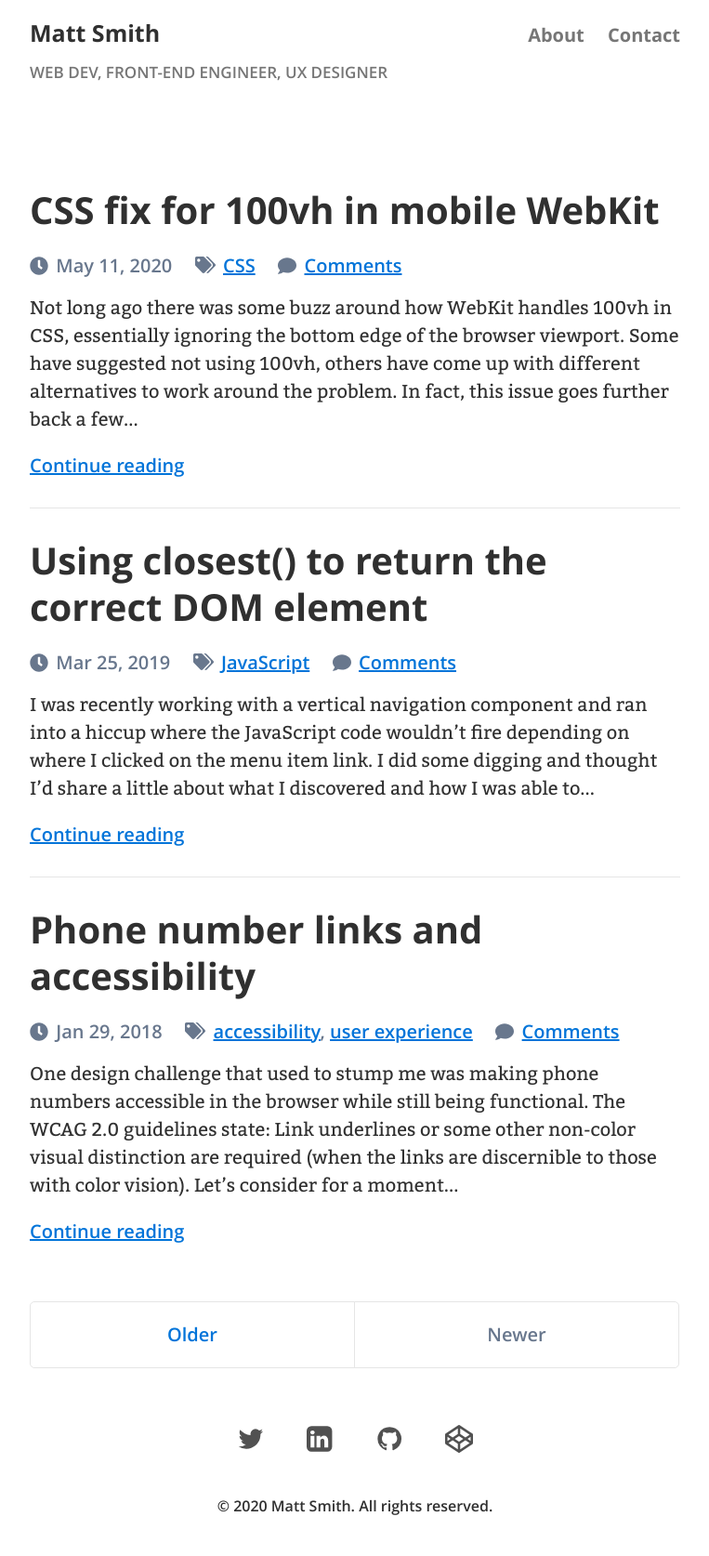
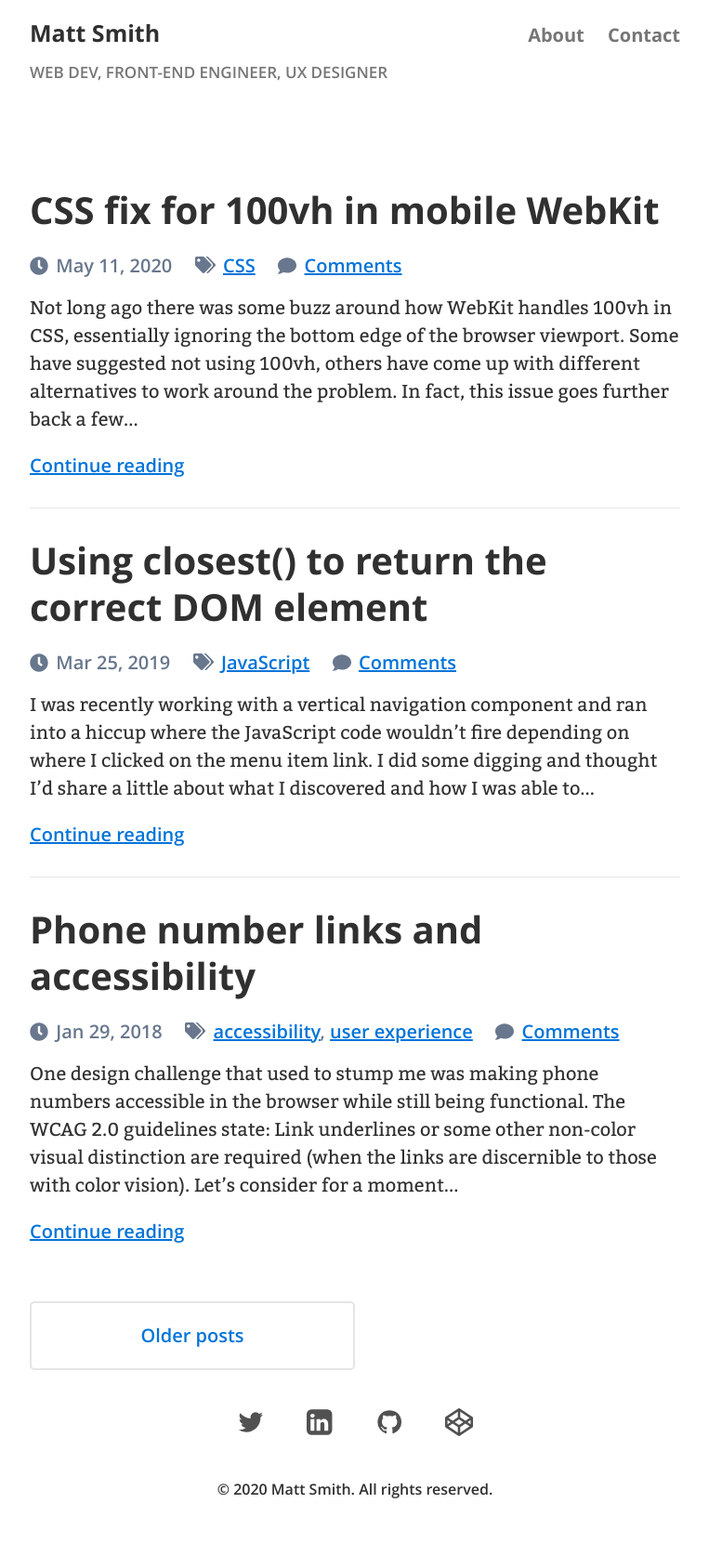
Before and after one commit to AllThingsSmitty/allthingssmitty.github.io, a Jekyll site: the page built from index.html, in a window 1280 px wide. Shown: the whole page at 93% size, without its empty margins (258-1021 px from the left). Built offline with Jekyll 4.4.1, drawn with Linux system fonts in a browser that asks for light colours; the list of posts is cut into pages by our own code; comment, search, counter and statistics services are not loaded.

Commit message:
Update pagination

```diff
--- a/_includes/pagination.html
+++ b/_includes/pagination.html
@@ -1,25 +1,14 @@
 <div class="pagination" role="navigation" aria-label="Go to the next or previous page">
 {% if paginator.total_pages > 1 %}
   {% if paginator.next_page %}
-    <a class="pagination-item" href="{{ paginator.next_page_path | prepend: site.baseurl }}">Older</a>
-  {% else %}
-    <span class="pagination-item">Older</span>
+    <a class="pagination-item" href="{{ paginator.next_page_path | prepend: site.baseurl }}">Older posts</a>
   {% endif %}
-  {% if paginator.previous_page %}
-    <a class="pagination-item" href="{{ paginator.previous_page_path | prepend: site.baseurl }}">Newer</a>
-  {% else %}
-    <span class="pagination-item">Newer</span>
-{% endif %}
 {% else %}
   {% if page.previous.url %}
     <a class="pagination-item" href="{{page.previous.url}}">Previous post</a>
-  {% else %}
-    <span class="pagination-item">Previous post</span>
   {% endif %}
   {% if page.next.url %}
     <a class="pagination-item" href="{{page.next.url}}">Next post</a>
-  {% else %}
-    <span class="pagination-item">Next post</span>
   {% endif %}
 {% endif %}
-</div>
+</section>
--- a/_sass/_pagination.scss
+++ b/_sass/_pagination.scss
@@ -5,51 +5,29 @@
 
 .pagination {
   color: $gray-3;
-  margin: 1.5rem -1.5rem;
-  overflow: hidden; // clearfix
-  text-align: center;
+  display: flex;
+  margin: 3rem 0 1rem;
 }
 
 // Pagination items can be `span`s or `a`s
 .pagination-item {
-  border: 1px solid $border-color;
-  border-width: 1px 0;
-  display: block;
+  border: 2px solid $border-color;
+  border-radius: .25rem;
   font-family: $secondary-font-family-semibold;
   padding: 1rem;
+  text-align: center;
+  width: 50%;
 
-  &:first-child {
-    margin-bottom: -1px;
+  &:first-child:not(:last-child) {
+    margin-right: .5rem;
   }
-}
 
-// Only provide a hover state for linked pagination items
-a.pagination-item {
   &:hover {
     background-color: $gray-1;
     transition: background-color ease .2s;
   }
 }
 
-@media only screen and (min-width: 30rem) {
-  .pagination {
-    margin: 3rem 0 1rem;
-  }
-
-  .pagination-item {
-    border-width: 1px;
-    float: left;
-    width: 50%;
-
-    &:first-child {
-      border-bottom-left-radius: .25rem;
-      border-top-left-radius: .25rem;
-      margin-bottom: 0;
-    }
-    &:last-child {
-      border-bottom-right-radius: .25rem;
-      border-top-right-radius: .25rem;
-      margin-left: -1px;
-    }
-  }
-}
+//@media only screen and (min-width: 30rem) {
+//
+//}
--- a/_sass/_posts.scss
+++ b/_sass/_posts.scss
@@ -132,6 +132,7 @@
 
 .recent-posts,
 .related-posts {
+  font-family: $secondary-font-family-semibold;
   list-style: none;
   padding-left: 0;
 
```
